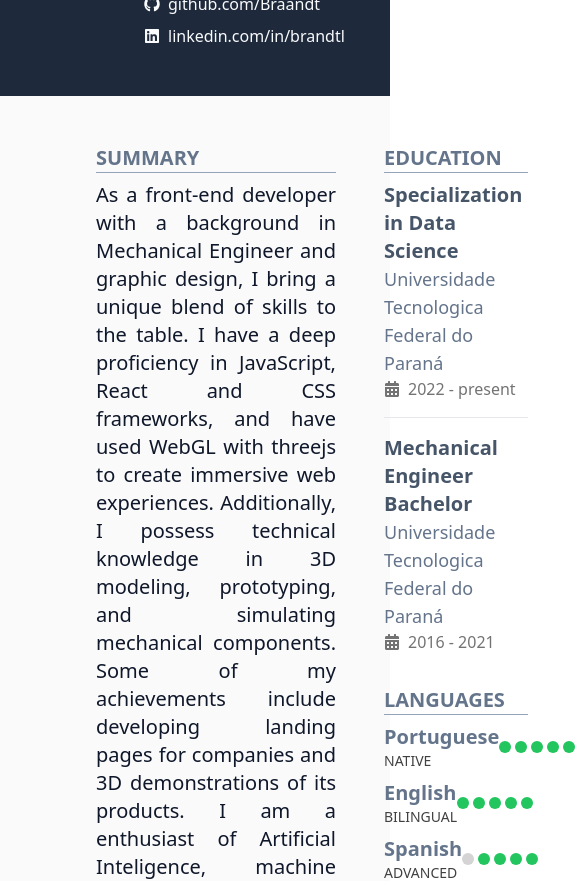
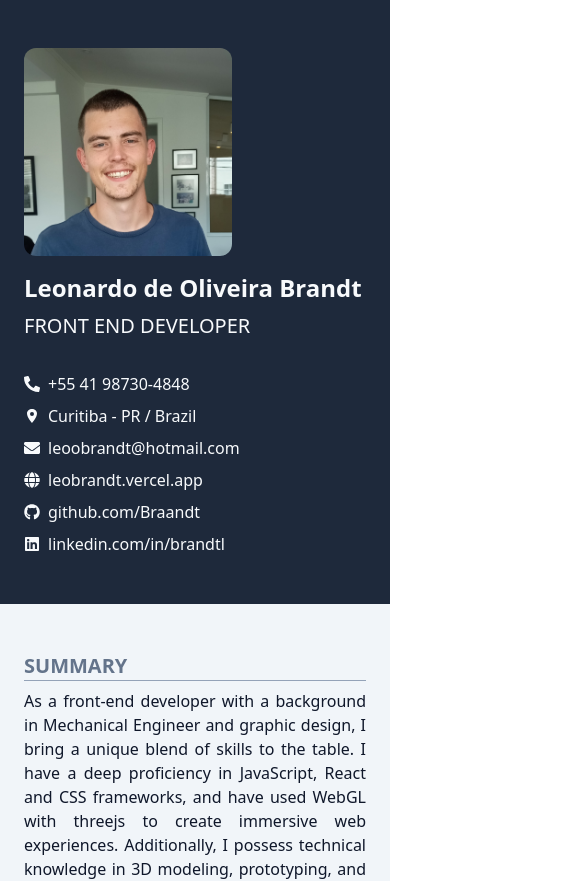
Before and after one commit to Braandt/resume, a React (Vite) app: page / in a window 390 px wide. Shown: the top 881 px of the page, 575 px wide, since content can reach past the window. Built offline with nearby package versions, Linux system fonts and the light colour scheme.

Commit message:
responsivity

```diff
--- a/index.html
+++ b/index.html
@@ -1,13 +1,16 @@
 <!DOCTYPE html>
 <html lang="en">
+
 <head>
   <meta charset="UTF-8" />
-    <link rel="icon" type="image/svg+xml" href="/vite.svg" />
+  <link rel="icon" type="image/jpg" href="/icon.png" />
   <meta name="viewport" content="width=device-width, initial-scale=1.0" />
-    <title>Vite + React</title>
+  <title>Leonardo Brandt</title>
 </head>
+
 <body>
   <div id="root"></div>
   <script type="module" src="/src/main.jsx"></script>
 </body>
+
 </html>
--- a/package.json
+++ b/package.json
@@ -4,7 +4,7 @@
   "version": "0.0.0",
   "type": "module",
   "scripts": {
-    "dev": "vite",
+    "dev": "vite --host",
     "build": "vite build",
     "preview": "vite preview"
   },
--- a/src/App.jsx
+++ b/src/App.jsx
@@ -3,7 +3,7 @@ import Header from "./components/Header";
 
 export default function App() {
 	return (
-		<div className="bg-neutral-50 aspect-[1.414/2] text-slate-900">
+		<div className="bg-slate-100 aspect-[1.414/2] text-slate-900">
 			<Header />
 
 			<Body />
--- a/src/components/Block.jsx
+++ b/src/components/Block.jsx
@@ -1,6 +1,6 @@
 export default function Block({ title, children }) {
     return (
-        <div className="text-xl">
+        <div>
             <div className="text-primary-500 text-xl font-bold uppercase mb-2 border-b border-primary-400">
                 {title}
             </div>
--- a/src/components/Body.jsx
+++ b/src/components/Body.jsx
@@ -1,4 +1,3 @@
-import Block from "./Block";
 import Courses from "./Courses";
 import Education from "./Education";
 import Experience from "./Experience";
@@ -9,22 +8,26 @@ import Techs from "./Techs";
 
 export default function Body() {
     return (
-        <div className="px-24 py-12 grid grid-cols-10 gap-12">
+        <div
+            className="flex flex-col px-6 py-12 grid-cols-2 gap-12
+        md:px-24 md:grid"
+        >
 
             {/* Left */}
-            <div className="flex flex-col gap-8 col-span-6">
+            <div className="flex flex-col gap-8 ">
 
                 <Summary />
 
                 <Experience />
 
-                <Techs />
             </div>
 
             {/* Right */}
-            <div className="flex flex-col gap-8 col-span-4">
+            <div className="flex flex-col gap-8">
 
                 <Education />
+
+                <Techs />
 
                 <Languages />
 
--- a/src/components/Education.jsx
+++ b/src/components/Education.jsx
@@ -13,7 +13,7 @@ export default function Education() {
             />
             <hr className="my-4" />
             <EducationBlock
-                title='Mechanical Engineer Bachelor'
+                title='Mechanical Engineer'
                 company='Universidade Tecnologica Federal do Paraná'
                 date={{ start: '2016', end: '2021' }}
             />
--- a/src/components/Header.jsx
+++ b/src/components/Header.jsx
@@ -13,16 +13,29 @@ export default function Header() {
     ]
 
     return (
-        <div className="flex items-end w-full h-1/6 gap-12 bg-primary-800 text-primary-50 px-24 py-12">
+        <div
+            className="items w-full gap-12 bg-primary-800 text-primary-50 px-6 py-12
+            sm:flex
+            md:px-24"
+        >
             <img
-                className="h-full rounded-xl"
+                className="h-52 rounded-xl mb-4 self-center
+                sm:mb-0"
                 src="/me2.jpg"
                 alt="Photo of me"
             />
-            <div className="flex flex-col w-4/6">
-                <h1 className='text-4xl font-semibold mb-2'>Leonardo de Oliveira Brandt</h1>
+            <div className="flex flex-col self-end">
+                <h1
+                    className='font-semibold mb-2 text-2xl
+                sm:text-4xl'
+                >
+                    Leonardo de Oliveira Brandt
+                </h1>
                 <h2 className='mb-8 text-xl font-thin uppercase'>Front End Developer</h2>
-                <div className='flex flex-wrap justify-between gap-y-2'>
+                <div
+                    className='flex flex-wrap justify-between gap-y-2 gap-x-8
+                md:w-4/6 md:justify-normal'
+                >
                     {infos.map(info => (
                         <a
                             key={info.info}
```
Also changed, not shown: public/Picture1.jpg (added), public/icon.png (added). Lines whose indentation alone changed are shown as unchanged.
